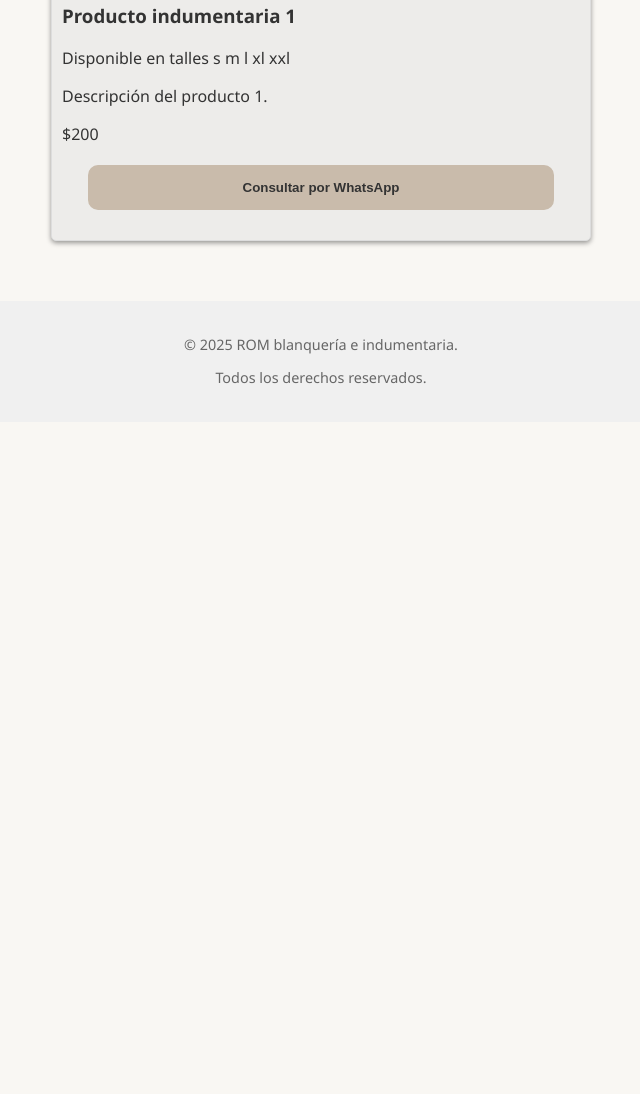
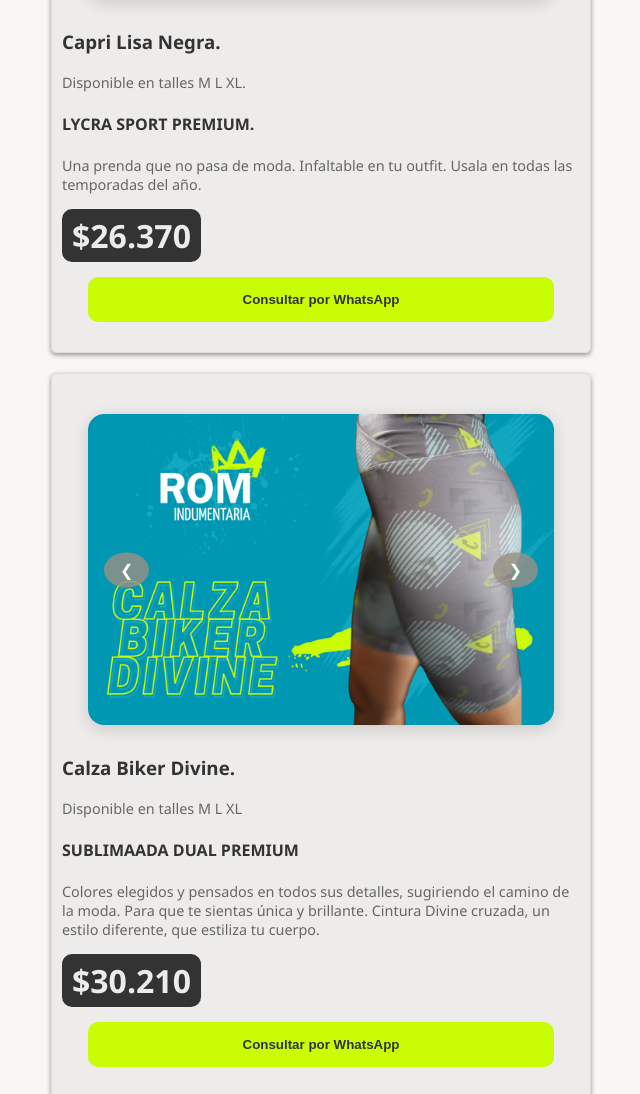
Before and after one commit to EdgardoOM/catalogo, a plain HTML site: page index.html in a window 1280 px wide. Shown: the part 2342-3436 px from the top of the page, without its empty margins (319-959 px from the left). Before the commit the page ends 2764 px from the top, so only its background shows below. Drawn offline with Linux system fonts and the light colour scheme.

Commit message:
Version 4.1

```diff
--- a/index.html
+++ b/index.html
@@ -80,21 +80,66 @@
         data-imagenes='[
           "imagenes/indumentaria1-1.png",
           "imagenes/indumentaria1-2.png",
-          "imagenes/indumentaria1-3.png"
         ]'>
         <div class="carrusel">
           <div class="carrusel-imagenes">
             <img src="imagenes/indumentaria1-1.png" alt="Producto indumentaria 1">
             <img src="imagenes/indumentaria1-2.png" alt="Producto indumentaria 1">
-            <img src="imagenes/indumentaria1-3.png" alt="Producto indumentaria 1">
           </div>
           <button class="carrusel-btn prev">&#10094;</button>
           <button class="carrusel-btn next">&#10095;</button>
         </div>
-        <h3 class="nombreProducto">Producto indumentaria 1</h3>
-        <p class="talleProducto">Disponible en talles s m l xl xxl</p>
-        <p class="descripcionProducto">Descripción del producto 1.</p>
-        <span class="precioProducto">$200</span>
+        <h3 class="nombreProducto">Capri Lisa Negra.</h3>
+        <p class="talleProducto">Disponible en talles M L XL.</p>
+        <h4>LYCRA SPORT PREMIUM.</h4>
+        <p class="descripcionProducto">Una prenda que no pasa de moda. Infaltable en tu outfit. Usala en todas las temporadas del año.</p>
+        <span class="precioProducto">$26.370</span>
+        <button class="consultaWhatsapp">Consultar por WhatsApp</button>
+      </div>
+
+      <div class="producto indumentaria"
+        data-imagenes='[
+          "imagenes/indumentaria2-1.png",
+          "imagenes/indumentaria2-2.png",
+        ]'>
+        <div class="carrusel">
+          <div class="carrusel-imagenes">
+            <img src="imagenes/indumentaria2-1.png" alt="Producto indumentaria 1">
+            <img src="imagenes/indumentaria2-2.png" alt="Producto indumentaria 1">
+          </div>
+          <button class="carrusel-btn prev">&#10094;</button>
+          <button class="carrusel-btn next">&#10095;</button>
+        </div>
+        <h3 class="nombreProducto">Calza Biker Divine.</h3>
+        <p class="talleProducto">Disponible en talles M L XL</p>
+        <h4>SUBLIMAADA DUAL PREMIUM</h4>
+        <p class="descripcionProducto">Colores elegidos y pensados en todos sus detalles, sugiriendo el camino de la moda. Para que te sientas única y brillante. Cintura Divine cruzada, un estilo diferente, que estiliza tu cuerpo.</p>
+        <span class="precioProducto">$30.210</span>
+        <button class="consultaWhatsapp">Consultar por WhatsApp</button>
+      </div>
+
+      <div class="producto indumentaria"
+        data-imagenes='[
+          "imagenes/indumentaria3-1.png",
+          "imagenes/indumentaria3-2.png",
+          "imagenes/indumentaria3-3.png",
+          "imagenes/indumentaria3-4.png",
+        ]'>
+        <div class="carrusel">
+          <div class="carrusel-imagenes">
+            <img src="imagenes/indumentaria3-1.png" alt="Producto indumentaria 1">
+            <img src="imagenes/indumentaria3-2.png" alt="Producto indumentaria 1">
+            <img src="imagenes/indumentaria3-3.png" alt="Producto indumentaria 1">
+            <img src="imagenes/indumentaria3-4.png" alt="Producto indumentaria 1">
+          </div>
+          <button class="carrusel-btn prev">&#10094;</button>
+          <button class="carrusel-btn next">&#10095;</button>
+        </div>
+        <h3 class="nombreProducto">Calza Corta Divine</h3>
+        <p class="talleProducto">Disponible en talles M L XL</p>
+        <h4>SAHEL - LYCRA SPORT SUBLIMADA PREMIUM</h4>
+        <p class="descripcionProducto">Colores elegidos y pensados en todos sus detalles, sugiriendo el camino de la moda. Para que te sientas única y brillante. Cintura Divine cruzada, un estilo diferente, que estiliza tu cuerpo.</p>
+        <span class="precioProducto">$25.935</span>
         <button class="consultaWhatsapp">Consultar por WhatsApp</button>
       </div>
 
--- a/styles.css
+++ b/styles.css
@@ -119,12 +119,36 @@ body {
   border-radius: 5px;
 }
 
+.nombreProducto {
+  color: #333;
+}
+
+.descripcionProducto, .talleProducto {
+  font-size: 0.9rem;
+  color: #666;
+  margin: 10px 0;
+}
+
+.descripcionProducto {
+  margin-bottom: 20px;
+}
+
+.precioProducto {
+  font-size: 2rem;
+  color: #edecea;
+  background-color: #333;
+  padding: 5px 10px;
+  border-radius: 10px;
+  font-weight: bold;
+  margin: 10px 0;
+}
+
 .consultaWhatsapp {
   width: 90%;
   margin: 20px auto;
   display: flex;
   justify-content: center;
-  background-color: #C9BBAB;
+  background-color: #cafc05;
   border: none;
   color: #333;
   font-weight: bold;
```
Also changed, not shown: imagenes/blanqueria3-1.png (deleted), imagenes/indumentaria1-2.png (added), imagenes/indumentaria2-2.png (added), imagenes/indumentaria3-1.png (added), imagenes/indumentaria3-2.png (added), imagenes/indumentaria3-3.png (added), imagenes/indumentaria3-4.png (added), imagenes/sabanas02.png (deleted), 1 other file.
